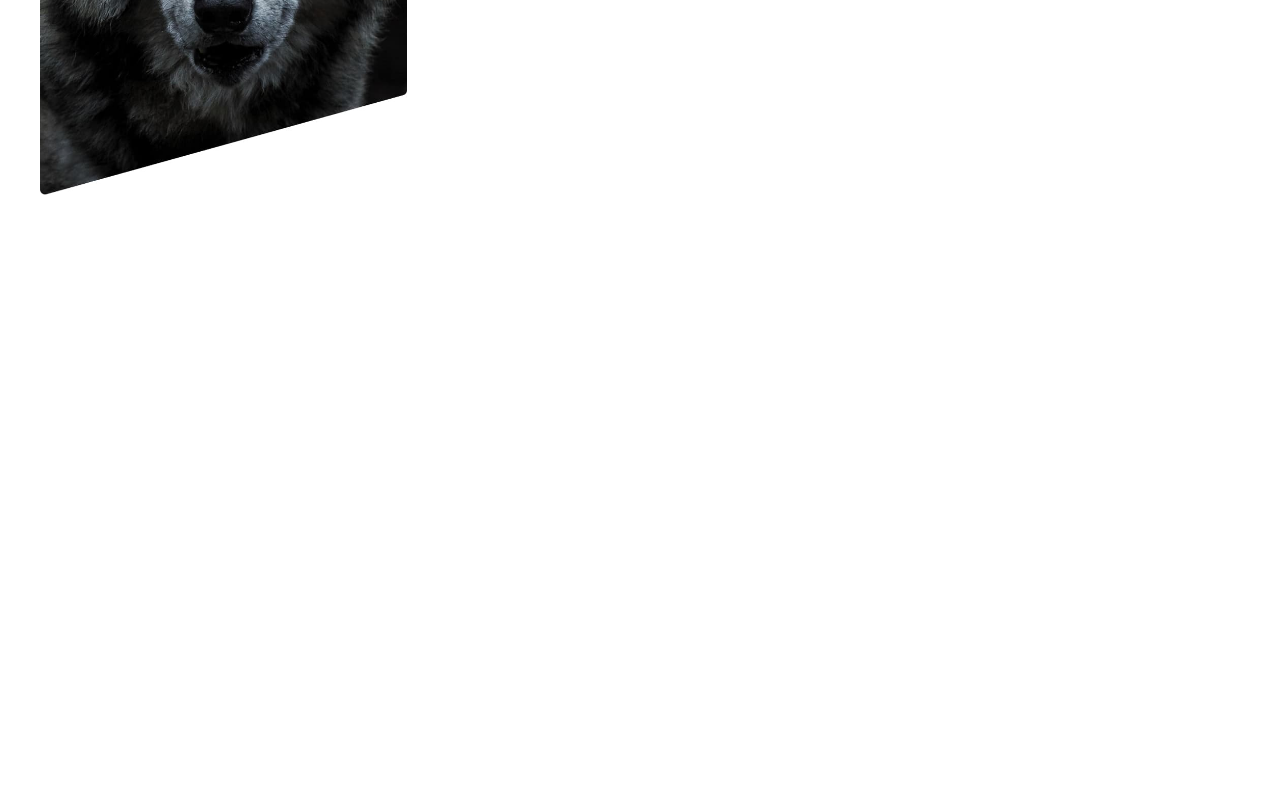
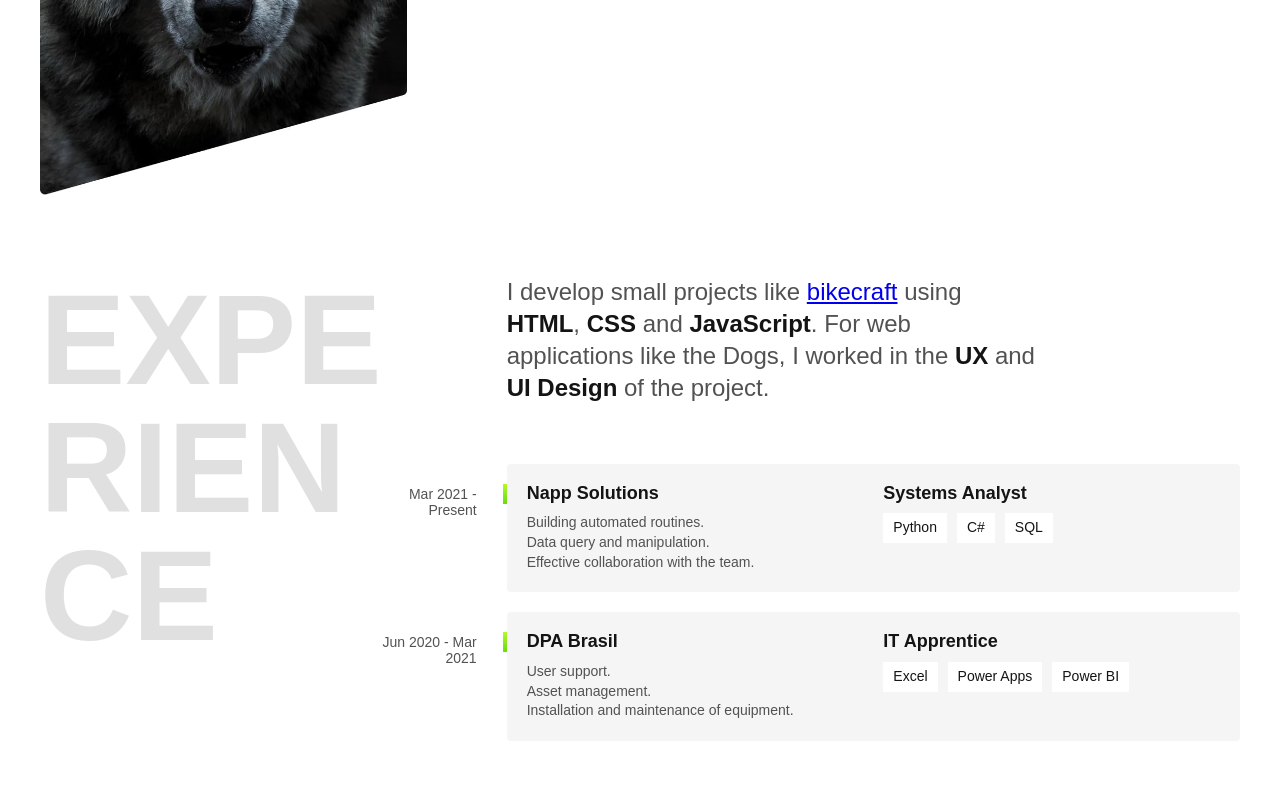
Before and after one commit to gabriel-venezian/personal-portfolio, a plain HTML site: page index.html in a window 1280 px wide. Shown: the part 497-1298 px from the top of the page. Before the commit the page ends 800 px from the top, so only its background shows below. Drawn offline with Linux system fonts and the light colour scheme.

Commit message:
Add experience section

```diff
--- /dev/null
+++ b/css/experience.css
@@ -0,0 +1,110 @@
+.experience {
+  max-width: 120rem;
+  padding: 4rem 2rem;
+  margin: 0 auto;
+  display: grid;
+  grid-template-columns: 1fr 2fr;
+  gap: 10rem;
+}
+
+.experience .subtitle {
+  color: #e0e0e0;
+}
+
+.experience__text {
+  font-size: 2.4rem;
+  line-height: 1.33;
+  margin-bottom: 6rem;
+  max-width: 40ch;
+  color: #525252;
+}
+
+.experience__text strong {
+  color: #141414;
+}
+
+.company {
+  display: grid;
+  grid-template-columns: repeat(2, 1fr);
+  gap: 1rem 2rem;
+  padding: 2rem;
+  background-color: #f5f5f5;
+  margin-bottom: 2rem;
+  border-radius: 0.4rem;
+  position: relative;
+}
+
+.company::before {
+  content: "";
+  width: 0.4rem;
+  height: 2rem;
+  background: linear-gradient(#b6f829, #67dd0a);
+  position: absolute;
+  top: 2rem;
+  left: -0.4rem;
+}
+
+.company__year {
+  position: absolute;
+  top: 2.2rem;
+  left: -13rem;
+  color: #525252;
+  font-size: 1.4rem;
+  width: 10rem;
+  text-align: right;
+}
+
+.company__title {
+  font-size: 1.8rem;
+  line-height: 1.1;
+  font-weight: bold;
+}
+
+.company__experience {
+  font-size: 1.4rem;
+  line-height: 1.4;
+  color: #525252;
+}
+
+.company__skills {
+  display: flex;
+  flex-wrap: wrap;
+  gap: 1rem;
+  align-content: start;
+}
+
+.company__skills li {
+  font-size: 1.4rem;
+  line-height: 1.4;
+  border: 0.4rem;
+  background: #ffffff;
+  padding: 0.5rem 1rem;
+}
+
+@media screen and (max-width: 800px) {
+  .experience {
+    grid-template-columns: 1fr;
+    gap: 4rem;
+  }
+
+  .experience .subtitle {
+    color: #141414;
+  }
+
+  .experience__text {
+    font-size: 2rem;
+  }
+
+  .company__year {
+    position: initial;
+    order: 1;
+    width: initial;
+    text-align: left;
+  }
+}
+
+@media screen and (max-width: 400px) {
+  .company {
+    grid-template-columns: 1fr;
+  }
+}
--- a/css/global.css
+++ b/css/global.css
@@ -1,5 +1,6 @@
 html {
   font-size: 62.5%;
+  scroll-behavior: smooth;
 }
 
 body {
@@ -26,3 +27,19 @@ img {
   max-width: 100%;
   display: block;
 }
+
+.subtitle {
+  font-size: 12.8rem;
+  line-height: 1;
+  text-transform: uppercase;
+  max-width: 5ch;
+  word-break: break-all;
+}
+
+@media screen and (max-width: 800px) {
+  .subtitle {
+    font-size: 4.8rem;
+    text-transform: capitalize;
+    max-width: initial;
+  }
+}
--- a/css/style.css
+++ b/css/style.css
@@ -1,3 +1,4 @@
 @import "./global.css";
 @import "./header.css";
 @import "./introduction.css";
+@import "./experience.css";
--- a/index.html
+++ b/index.html
@@ -28,6 +28,45 @@
       <p>Araras, São Paulo <img class="introduction__decorator" src="./img/location.svg" alt=""></p>
     </div>
   </main>
+
+  <section class="experience" id="experience" aria-label="Experience">
+    <h2 class="subtitle">Experience</h2>
+    <div>
+      <p class="experience__text">
+        I develop small projects like <a href="#">bikecraft</a> using <strong>HTML</strong>, <strong>CSS</strong> and <strong>JavaScript</strong>. For web applications like the Dogs, I worked in the <strong>UX</strong> and <strong>UI Design</strong> of the project.
+      </p>
+      <div class="company">
+        <span class="company__year">Mar 2021 - Present</span>
+        <h3 class="company__title">Napp Solutions</h3>
+        <span class="company__title">Systems Analyst</span>
+        <ul class="company__experience">
+          <li>Building automated routines.</li>
+          <li>Data query and manipulation.</li>
+          <li>Effective collaboration with the team.</li>
+        </ul>
+        <ul class="company__skills">
+          <li>Python</li>
+          <li>C#</li>
+          <li>SQL</li>
+        </ul>
+      </div>
+      <div class="company">
+        <span class="company__year">Jun 2020 - Mar 2021</span>
+        <h3 class="company__title">DPA Brasil</h3>
+        <span class="company__title">IT Apprentice</span>
+        <ul class="company__experience">
+          <li>User support.</li>
+          <li>Asset management.</li>
+          <li>Installation and maintenance of equipment.</li>
+        </ul>
+        <ul class="company__skills">
+          <li>Excel</li>
+          <li>Power Apps</li>
+          <li>Power BI</li>
+        </ul>
+      </div>
+    </div>
+  </section>
 </body>
 
 </html>
```
